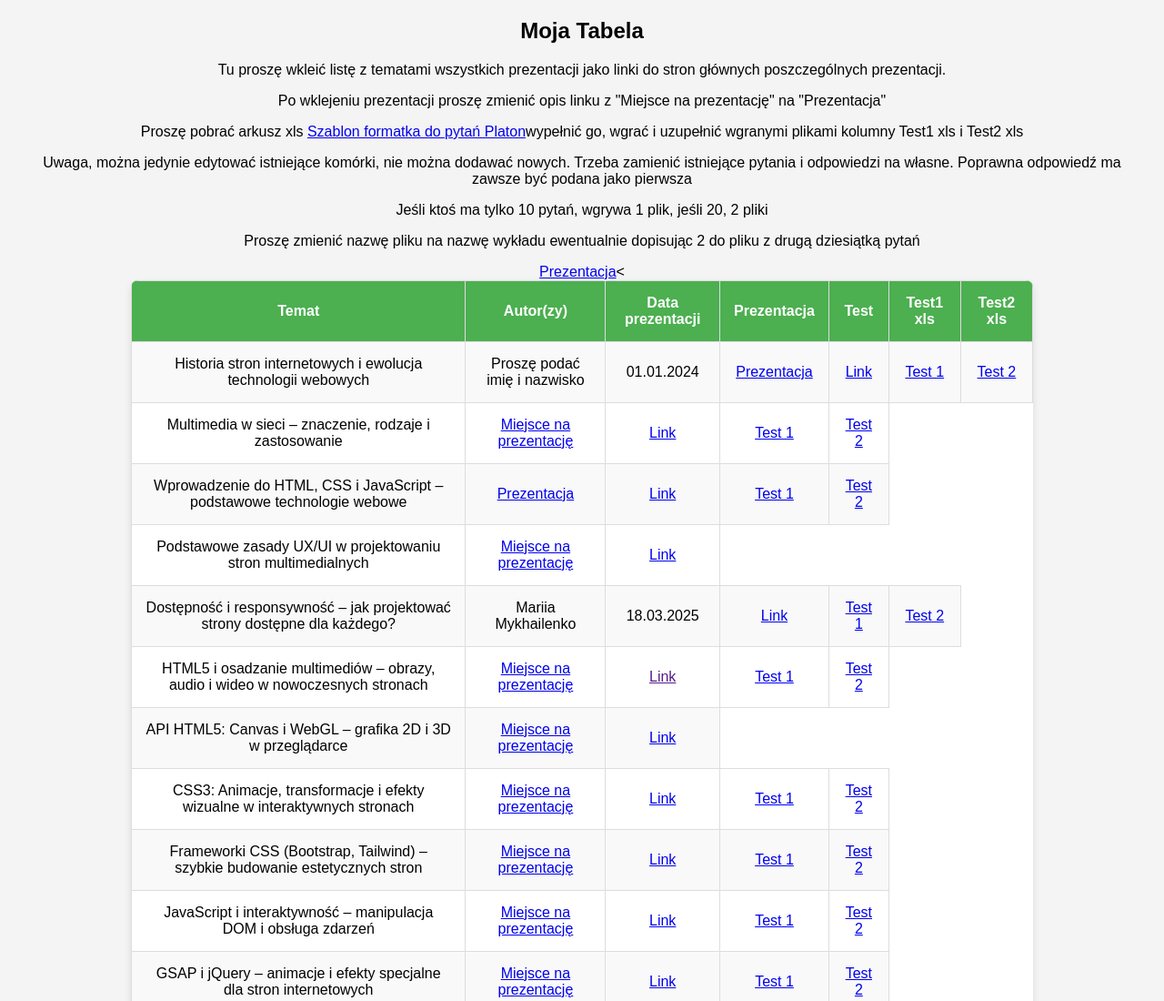
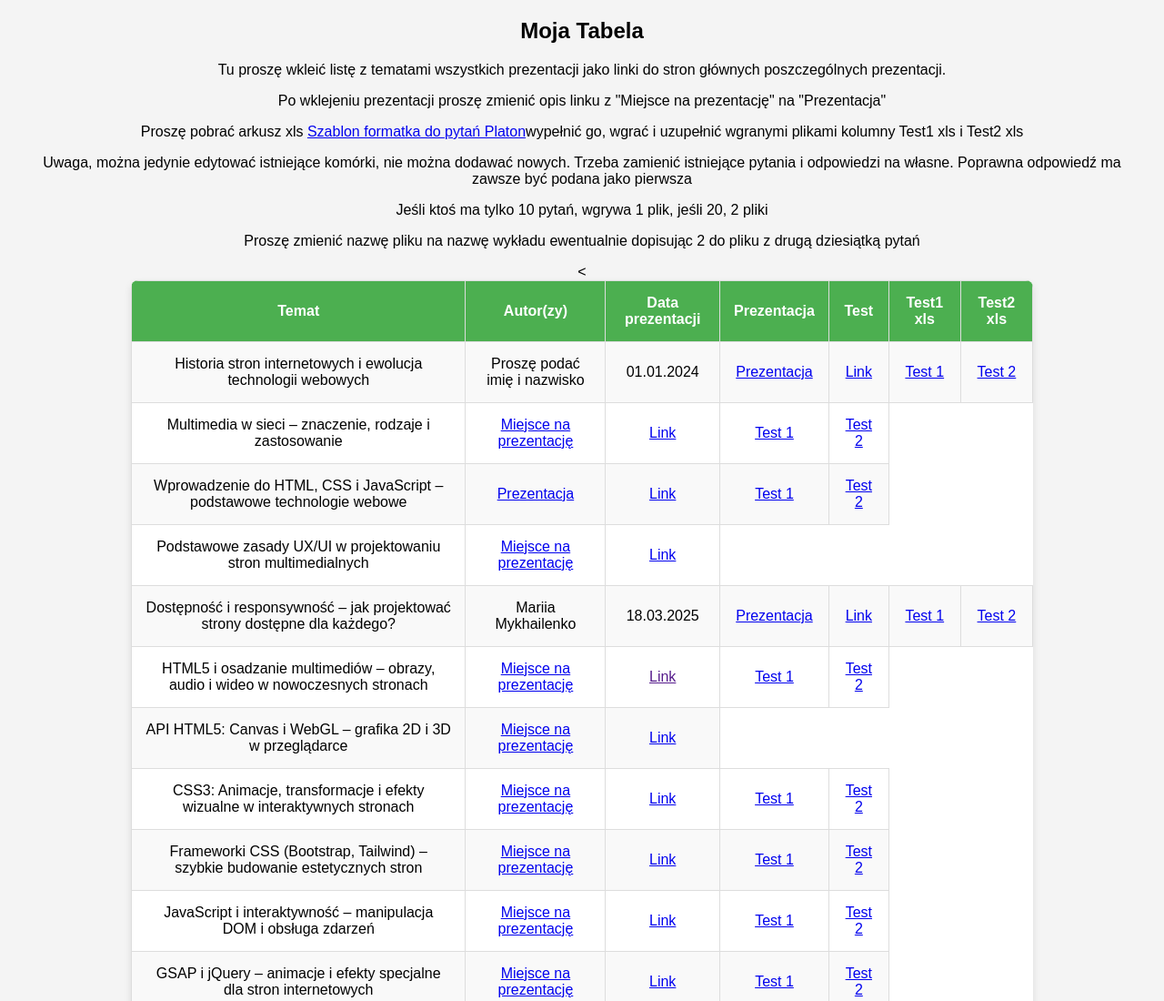
Before and after one commit to multimedialne-strony-internetowe-lato25/wyklad-prezentacje, a plain HTML site: page index.html in a window 1280 px wide. Shown: the top 1100 px of the page at 91% size. Drawn offline with Linux system fonts and the light colour scheme.

Commit message:
Update index.html

```diff
--- a/index.html
+++ b/index.html
@@ -58,7 +58,7 @@
         <tr><td>Multimedia w sieci – znaczenie, rodzaje i zastosowanie</td><td><a href="https://drive.google.com/drive/folders/1UCZvmNm4-yyUE2IQ_nz9SV3AoUrwvXB9">Miejsce na prezentację</a></td><td><a href="https://filip11990.github.io/quiz/">Link</a></td><td><a href="https://vistulaedu-my.sharepoint.com/:x:/g/personal/ffiedor1_stu_vistula_edu_pl/EXpmFW9LCIxDr-a6VfUi-MEB7AnvbqJ3oVALYIPvhAyp3A?e=LJ6uss">Test 1</a></td><td><a href="https://vistulaedu-my.sharepoint.com/:x:/g/personal/ffiedor1_stu_vistula_edu_pl/EaG1FsYNNjZEjNCU3Itc2L4BqgwSblS8Qbi23HwhT6yWEw?e=h9QbRv">Test 2</a></td></tr>
         <tr><td>Wprowadzenie do HTML, CSS i JavaScript – podstawowe technologie webowe</td><td><a href="https://1drv.ms/p/c/371df3ce7d5c6841/EUFoXH3O8x0ggDcDAQAAAAABVt7Q3SHQIXKX3aCq4hwVBg?e=zRDANq">Prezentacja</a></td><td><a href="https://al4dushek.github.io/Course/">Link</a></td><td><a href="https://vistulaedu-my.sharepoint.com/:x:/g/personal/vharbuz1_stu_vistula_edu_pl/ETYQH878bwhKhl3EC2uIMHoBTWbuD8Pxige9zZkOjdNYXw?e=MLWLZl">Test 1</a></td><td><a href="https://vistulaedu-my.sharepoint.com/:x:/g/personal/vharbuz1_stu_vistula_edu_pl/Ec9vaXSsFVpEs7Bp8wuKjnoBcySlu7sVeIVgIIqgY7MtWA?e=XWw9fV">Test 2</a></td></tr>
         <tr><td>Podstawowe zasady UX/UI w projektowaniu stron multimedialnych</td><td><a href="#">Miejsce na prezentację</a></td><td><a href="#">Link</a></td></tr>
-        <tr><td>Dostępność i responsywność – jak projektować strony dostępne dla każdego?</td><td>Mariia Mykhailenko</td><td>18.03.2025</td><a href="https://vistulaedu-my.sharepoint.com/:v:/g/personal/mmykhai2_stu_vistula_edu_pl/EVhxvcadt7RMmwKoT7s29rcBYpxfdQXNNKHZ6aUkwuLlZQ?e=8GgxeP">Prezentacja</a></td><td><a href="https://docs.google.com/forms/d/e/1FAIpQLSfCdyjW8_XzJzYS_blrPa-vLY84s3UCmlEN1ue2G2mRnoAJ5A/viewform?usp=dialog">Link</a></td><td><a href="https://vistulaedu-my.sharepoint.com/:x:/g/personal/mmykhai2_stu_vistula_edu_pl/EdnnZN0eCZRGuBF-S1Gihn4BuUsa7IIbBvuyIL7KWXmUHw?e=8bpz8F">Test 1</a></td><td><a href="https://vistulaedu-my.sharepoint.com/:x:/g/personal/mmykhai2_stu_vistula_edu_pl/Ed413v4R371DoODzrNdM7zoBFCBbMhoSvy8SXGA-yY5jRg?e=fR1mdG">Test 2</a></td></tr>
+        <tr><td>Dostępność i responsywność – jak projektować strony dostępne dla każdego?</td><td>Mariia Mykhailenko</td><td>18.03.2025</td><td><a href="https://vistulaedu-my.sharepoint.com/:v:/g/personal/mmykhai2_stu_vistula_edu_pl/EVhxvcadt7RMmwKoT7s29rcBYpxfdQXNNKHZ6aUkwuLlZQ?e=8GgxeP">Prezentacja</a></td><td><a href="https://docs.google.com/forms/d/e/1FAIpQLSfCdyjW8_XzJzYS_blrPa-vLY84s3UCmlEN1ue2G2mRnoAJ5A/viewform?usp=dialog">Link</a></td><td><a href="https://vistulaedu-my.sharepoint.com/:x:/g/personal/mmykhai2_stu_vistula_edu_pl/EdnnZN0eCZRGuBF-S1Gihn4BuUsa7IIbBvuyIL7KWXmUHw?e=8bpz8F">Test 1</a></td><td><a href="https://vistulaedu-my.sharepoint.com/:x:/g/personal/mmykhai2_stu_vistula_edu_pl/Ed413v4R371DoODzrNdM7zoBFCBbMhoSvy8SXGA-yY5jRg?e=fR1mdG">Test 2</a></td></tr>
         <tr><td>HTML5 i osadzanie multimediów – obrazy, audio i wideo w nowoczesnych stronach</td><td><a href="https://drive.google.com/file/d/1EcSfjqzOEKXG2joDBCXdGsJ_kcFuH-B6/view?usp=sharing">Miejsce na prezentację</a></td><td><a href="">Link</a></td><td><a href="https://vistulaedu-my.sharepoint.com/:x:/g/personal/kkowal16_stu_vistula_edu_pl/EYJTKzTS-z9Fmon37vRYxA0BOygxWnV_jXNW-Cit1dUbYQ?e=iwHlsi">Test 1</a></td><td><a href="https://vistulaedu-my.sharepoint.com/:x:/g/personal/kkowal16_stu_vistula_edu_pl/Ecz15Di7uBRGkmQJ4-hDHdcBYAnUwGom0gv5XUcrHvMOfQ?e=OWFM5R">Test 2</a></td></tr>
         <tr><td>API HTML5: Canvas i WebGL – grafika 2D i 3D w przeglądarce</td><td><a href="#">Miejsce na prezentację</a></td><td><a href="#">Link</a></td></tr>
         <tr><td>CSS3: Animacje, transformacje i efekty wizualne w interaktywnych stronach</td><td><a href="https://vistulaedu-my.sharepoint.com/:v:/g/personal/rpovoro1_stu_vistula_edu_pl/EVKUlHArfuZPmHvKqHcM_WMBAmfsHbm4BeCynJ-8kHREug?nav=eyJyZWZlcnJhbEluZm8iOnsicmVmZXJyYWxBcHAiOiJPbmVEcml2ZUZvckJ1c2luZXNzIiwicmVmZXJyYWxBcHBQbGF0Zm9ybSI6IldlYiIsInJlZmVycmFsTW9kZSI6InZpZXciLCJyZWZlcnJhbFZpZXciOiJNeUZpbGVzTGlua0NvcHkifX0&e=aehDer">Miejsce na prezentację</a></td><td><a href="https://docs.google.com/forms/d/e/1FAIpQLSeMkdE8NO1hROMqLEPtfUYpK4IkhPcDtYd8jKqW3y2QsP96Mg/viewform?usp=dialog">Link</a></td><td><a href="https://vistulaedu-my.sharepoint.com/:x:/g/personal/rpovoro1_stu_vistula_edu_pl/EZGeUi7j80ZEnfTR39CB9DgBQDca0r1205cMfJ51UVeqJQ?e=6MRQ61">Test 1</a></td><td><a href="https://vistulaedu-my.sharepoint.com/:x:/g/personal/rpovoro1_stu_vistula_edu_pl/EQ4VN58su3lHh2sKMZrBGCcBZzaCZ5dP17O3TxexOJVUMw?e=a981UW">Test 2</a></td></tr>
```
